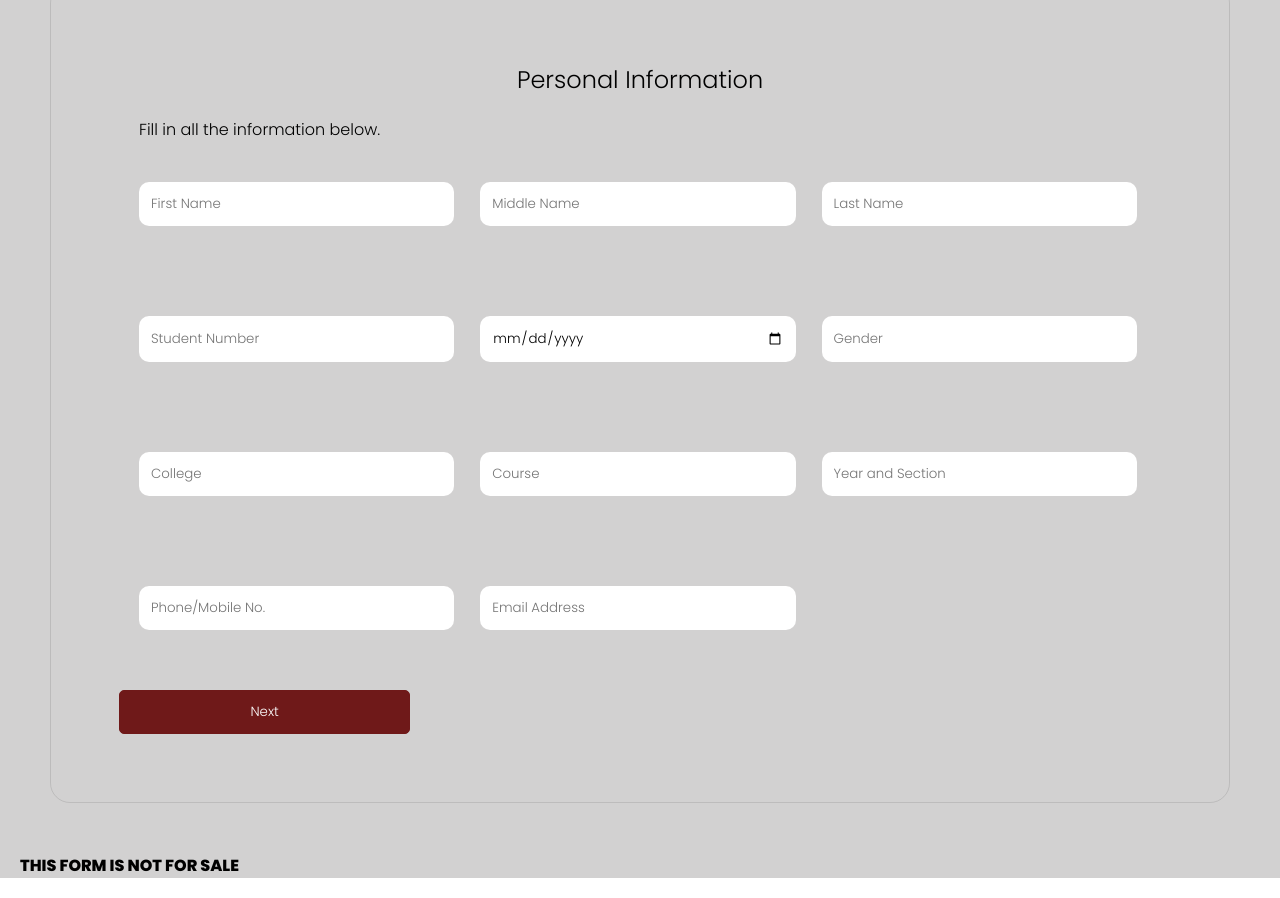
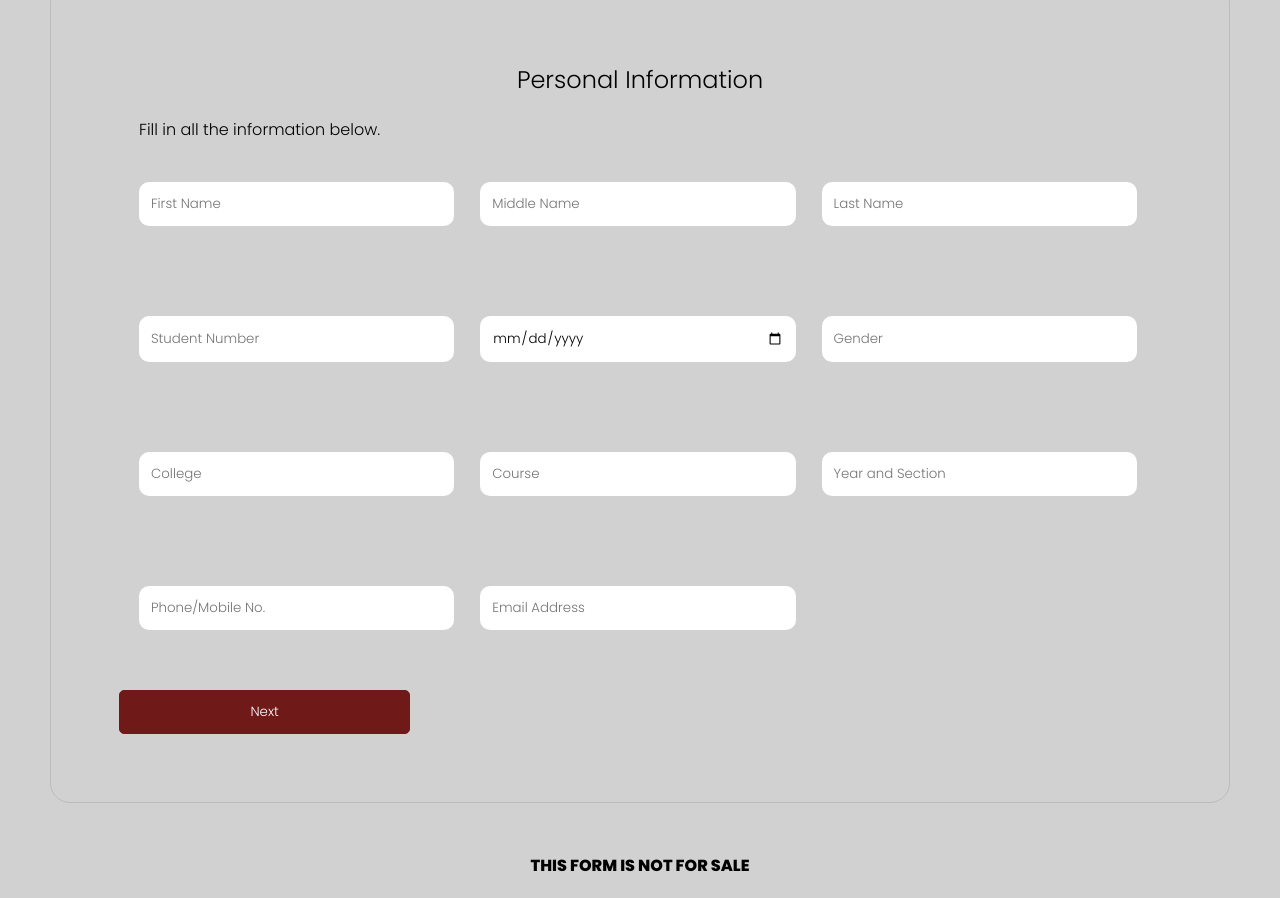
Before and after one commit to BJCul/Application-For-New-ID, a plain HTML site: page index.html in a window 1280 px wide. Shown: the part 336-1234 px from the top of the page. Drawn offline with Linux system fonts and the light colour scheme.

Commit message:
Update styles.css

```diff
--- a/styles.css
+++ b/styles.css
@@ -498,3 +498,10 @@ ul.form-progress li a .form-progress-circle {
     align-items: center;
     padding-left: 20px;
 }
+
+.form-footer{
+    justify-content: center;
+    align-items: center;
+    text-align: center;
+    padding-bottom: 20px;
+}
```
